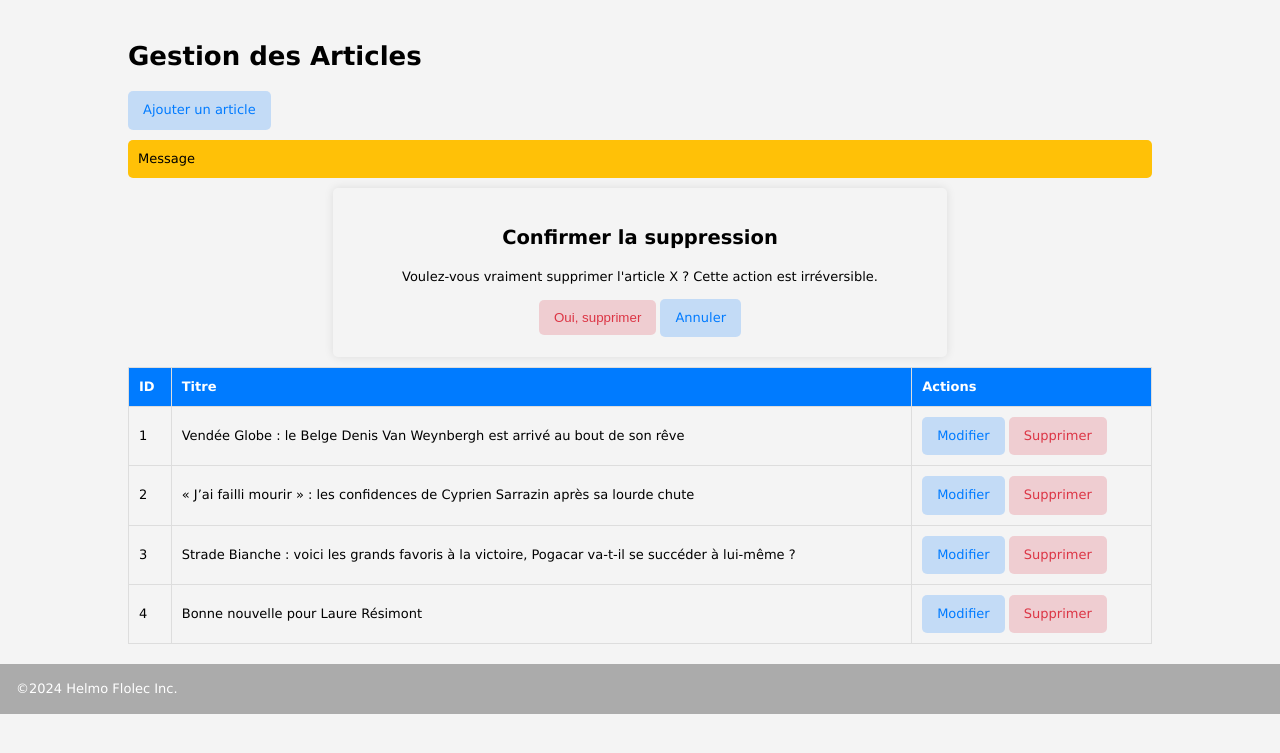
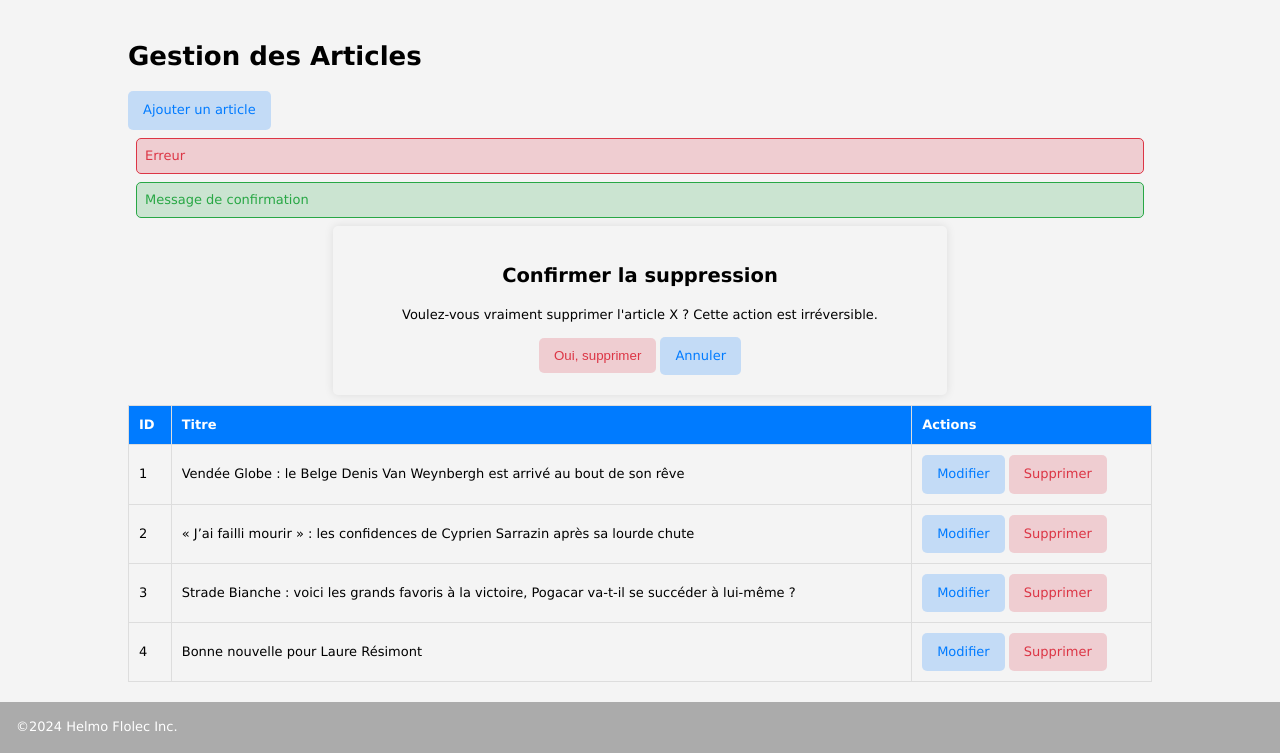
Before and after one commit to Flolec/devWebDemo, a PHP site: page /public/admin/gestion.php in a window 1280 px wide. Shown: the part 106-859 px from the top of the page. Before the commit the page ends 820 px from the top, so only its background shows below. Run offline with PHP 8.4, Linux system fonts and the light colour scheme.

Commit message:
Uniformisation

```diff
--- a/blog-depart/inc/head.inc.php
+++ b/blog-depart/inc/head.inc.php
@@ -1,5 +1,5 @@
 <?php
-define('BASE_URL', '/~e123456/blog-depart');
+const BASE_URL = '/~e123456/blog-depart';
 ?>
 <!DOCTYPE html>
 <html lang="fr">
--- a/blog-depart/public/admin/gestion.php
+++ b/blog-depart/public/admin/gestion.php
@@ -5,9 +5,8 @@
     <h1>Gestion des Articles</h1>
 
     <a href="new.php" class="btn color-theme">Ajouter un article</a>
-    <div class="alert">
-        Message
-    </div>
+    <div class="box-alert color-danger">Erreur</div>
+    <div class="box-alert color-success">Message de confirmation</div>
     <div class="modal">
         <div class="modal-content">
             <h2>Confirmer la suppression</h2>
@@ -33,7 +32,7 @@
                 <td>1</td>
                 <td>Vendée Globe : le Belge Denis Van Weynbergh est arrivé au bout de son rêve</td>
                 <td>
-                    <a href="modifier_article.html" class="btn color-theme">Modifier</a>
+                    <a href="new.php" class="btn color-theme">Modifier</a>
                     <a href="gestion.php" class="btn color-danger">Supprimer</a>
                 </td>
             </tr>
--- a/blog-depart/public/css/mesStyles.css
+++ b/blog-depart/public/css/mesStyles.css
@@ -81,7 +81,7 @@ li {
 }
 
 
-.color-sucess {
+.color-success {
 	border: 0.1rem solid rgb(var(--color-succes));
 	color: rgb(var(--color-succes));
 	background-color: rgba(var(--color-succes), 0.2);
```
Also changed, not shown: blog-depart/public/admin/new.php (+7 -7 lines).
